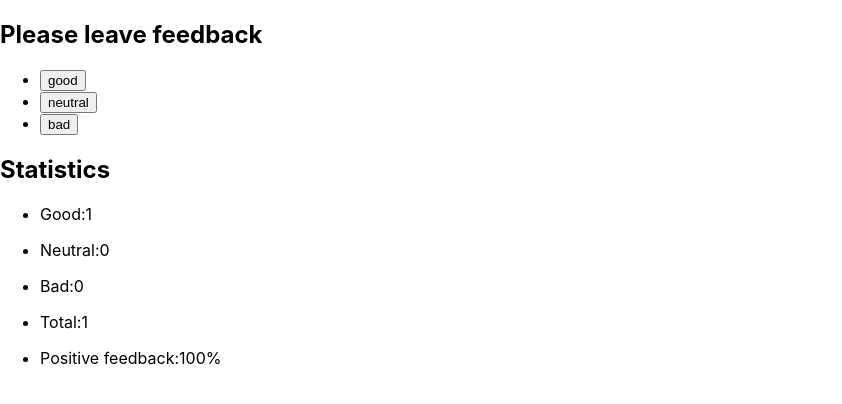
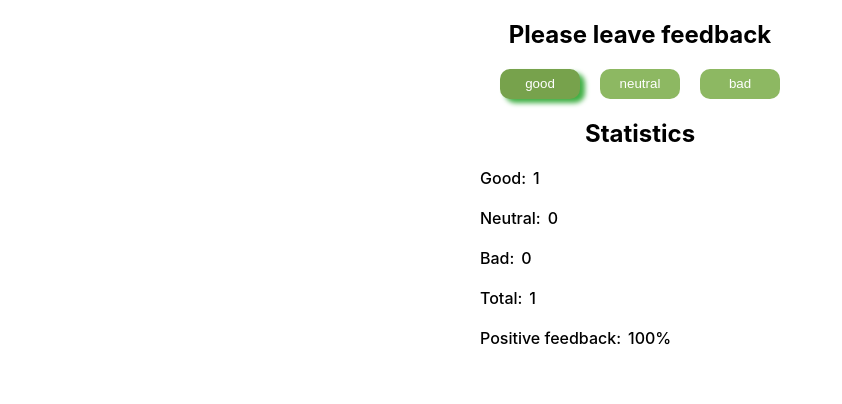
Before and after one commit to PaulPonomarenko/goit-react-hw-02-feedback, a React (Create React App) app: page / in a window 1280 px wide. Both pictures are taken after a click on the button "good". Shown: the top 404 px of the page, without its empty margins (0-842 px from the left). Built offline with nearby package versions, Linux system fonts and the light colour scheme.

Commit message:
додає css

```diff
--- a/src/components/FeedbackOptions/FeedbackOptions.jsx
+++ b/src/components/FeedbackOptions/FeedbackOptions.jsx
@@ -1,11 +1,16 @@
+import css from './FeedbackOptions.module.css';
 export const FeedbackOptions = ({ options, onLeaveFeedback }) => {
   return (
     <div>
-      <ul>
+      <ul className={css.options__list}>
         {options.map(option => {
           return (
-            <li key={option}>
-              <button type="button" onClick={() => onLeaveFeedback(option)}>
+            <li key={option} className={css.option__item}>
+              <button
+                type="button"
+                className={css.option__button}
+                onClick={() => onLeaveFeedback(option)}
+              >
                 {option}
               </button>
             </li>
--- a/src/components/FeedbackOptions/FeedbackOptions.module.css
+++ b/src/components/FeedbackOptions/FeedbackOptions.module.css
@@ -0,0 +1,24 @@
+.options__list {
+  list-style: none;
+  display: flex;
+  justify-content: center;
+  padding-left: 0;
+}
+.option__item:not(:last-child) {
+  margin-right: 20px;
+}
+.option__button {
+  width: 80px;
+  height: 30px;
+  background-color: rgb(141, 184, 98);
+  transition: box-shadow 350ms cubic-bezier(0.075, 0.82, 0.165, 1),
+    background-color 350ms cubic-bezier(0.075, 0.82, 0.165, 1);
+  color: white;
+  border: none;
+  border-radius: 10px;
+}
+.option__button:hover,
+.option__button:focus {
+  box-shadow: 5px 4px 5px 0px rgb(66, 176, 70);
+  background-color: rgb(119, 162, 76);
+}
--- a/src/components/Notification/Notification.jsx
+++ b/src/components/Notification/Notification.jsx
@@ -1,3 +1,4 @@
+import css from './Notification.module.css';
 export const Notification = ({ message }) => {
-  return <h2>{message}</h2>;
+  return <h2 className={css.notification__message}>{message}</h2>;
 };
--- a/src/components/Notification/Notification.module.css
+++ b/src/components/Notification/Notification.module.css
@@ -0,0 +1,5 @@
+.notification__message {
+  text-align: center;
+  font-weight: 600;
+  font-size: medium;
+}
--- a/src/components/Section/Section.jsx
+++ b/src/components/Section/Section.jsx
@@ -1,7 +1,8 @@
+import css from './Section.module.css';
 export const Section = ({ title, children }) => {
   return (
-    <div>
-      <h2>{title}</h2>
+    <div className={css.section}>
+      <h2 className={css.section__title}>{title}</h2>
       {children}
     </div>
   );
--- a/src/components/Section/Section.module.css
+++ b/src/components/Section/Section.module.css
@@ -0,0 +1,8 @@
+.section {
+  margin-left: auto;
+  margin-right: auto;
+  width: 400px;
+}
+.section__title {
+  text-align: center;
+}
--- a/src/components/Statistics/Statistics.jsx
+++ b/src/components/Statistics/Statistics.jsx
@@ -1,21 +1,33 @@
+import css from './Statistics.module.css';
 export const Statistics = ({ good, bad, neutral, total, positive }) => {
   return (
     <div>
-      <ul>
-        <li>
-          <p>Good:{good}</p>
+      <ul className={css.statistics__list}>
+        <li className={css.statistic__item}>
+          <p className={css.statistic__text}>
+            Good:<span className={css.statistic__span}>{good}</span>
+          </p>
         </li>
-        <li>
-          <p>Neutral:{neutral}</p>
+        <li className={css.statistic__item}>
+          <p className={css.statistic__text}>
+            Neutral:<span className={css.statistic__span}>{neutral}</span>
+          </p>
         </li>
-        <li>
-          <p>Bad:{bad}</p>
+        <li className={css.statistic__item}>
+          <p className={css.statistic__text}>
+            Bad:<span className={css.statistic__span}>{bad}</span>
+          </p>
         </li>
-        <li>
-          <p>Total:{total}</p>
+        <li className={css.statistic__item}>
+          <p className={css.statistic__text}>
+            Total:<span className={css.statistic__span}>{total}</span>
+          </p>
         </li>
-        <li>
-          <p>Positive feedback:{positive}%</p>
+        <li className={css.statistic__item}>
+          <p className={css.statistic__text}>
+            Positive feedback:
+            <span className={css.statistic__span}>{positive}%</span>
+          </p>
         </li>
       </ul>
     </div>
--- a/src/components/Statistics/Statistics.module.css
+++ b/src/components/Statistics/Statistics.module.css
@@ -0,0 +1,15 @@
+.statistics__list {
+  list-style: none;
+  padding-left: 0;
+  margin-left: 40px;
+}
+.statistic__item {
+  margin-bottom: 20px;
+}
+.statistic__text {
+  margin: 0;
+  font-weight: 500;
+}
+.statistic__span {
+  margin-left: 7px;
+}
```
